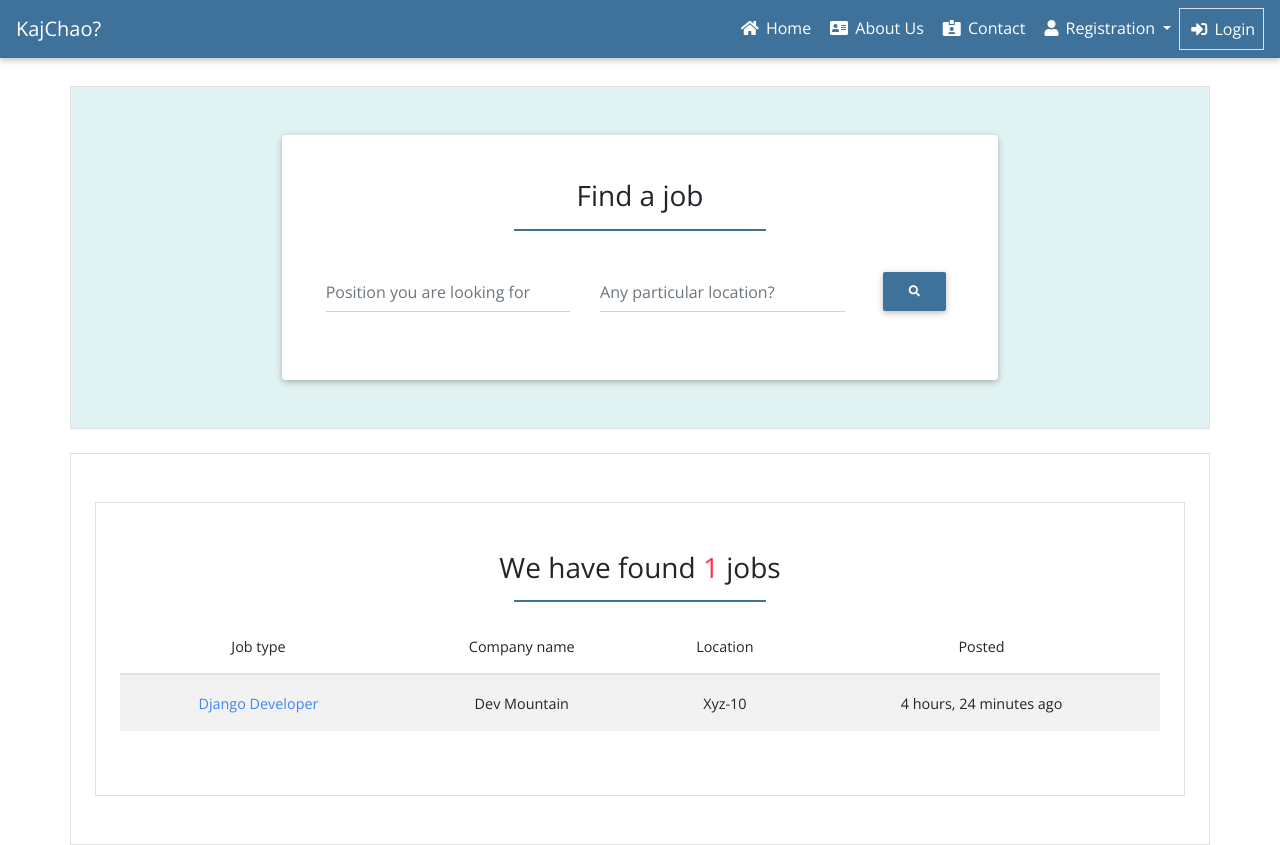
After one commit to abdur-rakib/django-job-portal-site, a Django app: template templates/jobs/search.html in a window 1280 px wide. The commit adds this page. Run offline with Django 3.2, Linux system fonts and the light colour scheme; the template is opened without the code that fills it: values that come from a table or form of the project are taken from there, others are empty; data comes from the database, SQL or seed files in the repository; both versions use the stored data as it was after the commit; some libraries are stand-ins or nearby versions.

Commit message:
Added search

```diff
--- a/jobportal/urls.py
+++ b/jobportal/urls.py
@@ -6,5 +6,5 @@ from django.urls import path, include
 urlpatterns = [
     path('admin/', admin.site.urls),
     path('', include('accounts.urls', namespace='accounts')),
-    path('', include('jobs.urls')),
+    path('', include('jobs.urls', namespace='jobs')),
 ]
--- a/jobs/urls.py
+++ b/jobs/urls.py
@@ -6,7 +6,7 @@ app_name = "jobs"
 
 urlpatterns = [
     path('', HomeView.as_view(), name='home'),
-    # path('search', SearchView.as_view(), name='searh'),
+    path('search/', SearchView.as_view(), name='search'),
     # path('employer/dashboard/', include([
     #     path('', DashboardView.as_view(), name='employer-dashboard'),
     #     path('all-applicants', ApplicantsListView.as_view(), name='employer-all-applicants'),
--- /dev/null
+++ b/templates/jobs/search.html
@@ -0,0 +1,75 @@
+{% extends 'base.html' %}
+{% block title %}
+Search
+{% endblock %}
+
+{% block content %}
+<div class="row ">
+    <div class="col-md-12 border mt-4 p-4 mdb teal lighten-5">
+        <div class="row justify-content-center">
+            <div class="col-md-8">
+                <div class="card text-center my-4 p-4">
+                    <div class="card-body">
+                        <h3 class="card-title">Find a job</h3>
+                        <hr class="myColor myBorder" style="width: 250px; border: 1px solid #3F729B;">
+                        <form action="" method="get">
+                            <div class="row align-items-center">
+                                <div class="col-md-5">
+                                    <div class="md-form">
+                                        <input type="text" id="profession" name="position"
+                                            placeholder="Position you are looking for" class="form-control">
+                                    </div>
+                                </div>
+                                <div class="col-md-5">
+                                    <div class="md-form">
+                                        <input type="text" id="location" name="location"
+                                            placeholder="Any particular location?" class="form-control">
+                                    </div>
+                                </div>
+                                <div class="col-md-2">
+                                    <button type="submit" class="btn myColor btn-md text-white">
+                                        <i class="fa fa-search"></i>
+                                    </button>
+                                </div>
+                            </div>
+                        </form>
+                    </div>
+                </div>
+            </div>
+        </div>
+    </div>
+</div>
+
+<div class="row mt-4">
+    <div class="col-md-12 border px-4 py-5">
+        <div class="col-md-12 border px-4 py-5">
+            <h3 class="text-center">We have found <span class="text-danger">{{ jobs.count }}</span> jobs</h3>
+            <hr class="myColor myBorder" style="width: 250px; border: 1px solid #3F729B;">
+            {% if jobs %}
+            <table class="table table-striped text-center">
+                <thead>
+                    <tr>
+                        <th scope="col">Job type</th>
+                        <th scope="col">Company name</th>
+                        <th scope="col">Location</th>
+                        <th scope="col">Posted</th>
+                    </tr>
+                </thead>
+                <tbody>
+                    {% for job in jobs %}
+                    <tr>
+                        <th scope="row"><a href="" class="text-primary">{{ job.title }}</a></th>
+                        <td>{{ job.company_name }}</td>
+                        <td>{{ job.location }}</td>
+                        <td>{{ job.created_at|timesince }} ago</td>
+                    </tr>
+                    {% endfor %}
+
+                </tbody>
+            </table>
+            {% endif %}
+
+
+        </div>
+    </div>
+    {% endblock %}
```
Also changed, not shown: jobs/views.py (+15 -1 lines), templates/home.html (+11 -2 lines), db.sqlite3.
